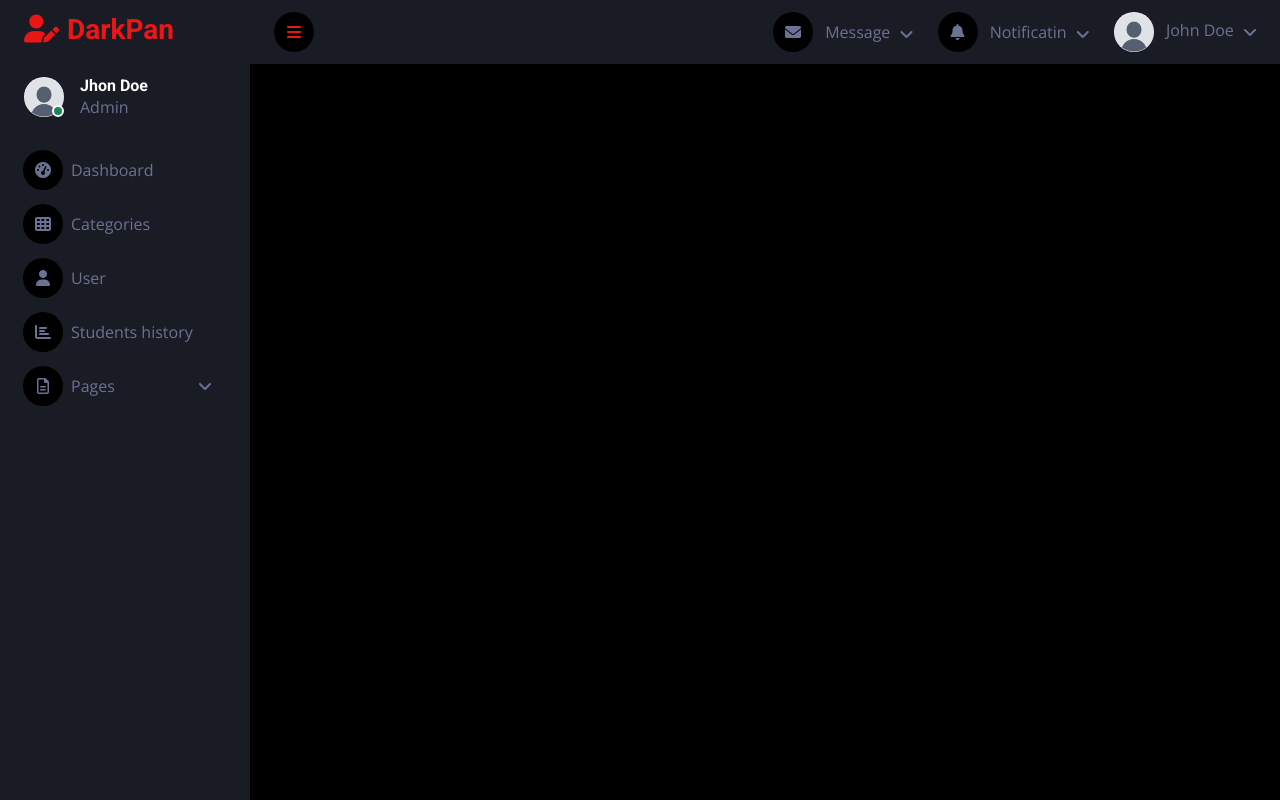
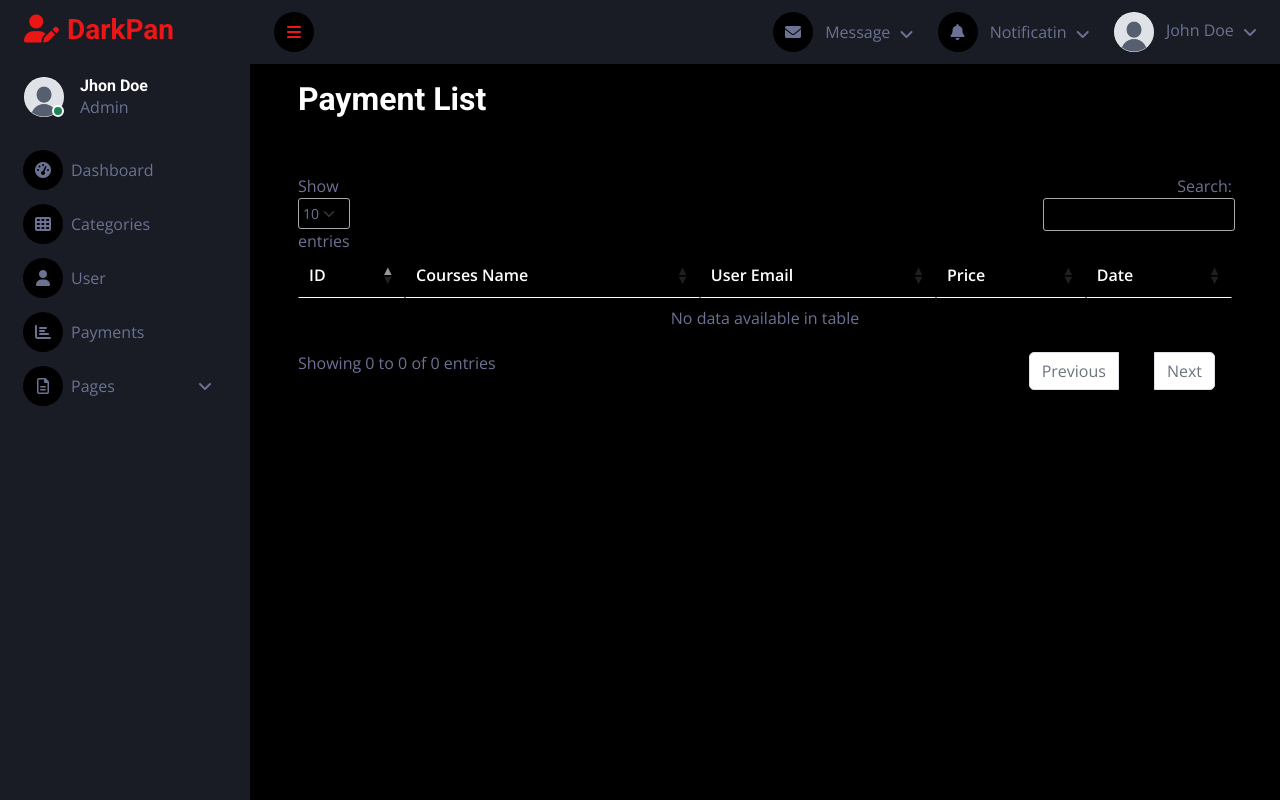
Before and after one commit to Phanit-Chea/G14-Elearning, a PHP site: page /admin_student_history in a window 1280 px wide. Run offline with PHP 8.4, Linux system fonts and the light colour scheme; data comes from the database, SQL or seed files in the repository; data that the repository does not hold is empty; some libraries are stand-ins or nearby versions.

Commit message:
['feat']code on display payment on admin payment pge #EL-114

```diff
--- a/controllers/admin/category/admin_search_ccategories.controller.php
+++ b/controllers/admin/category/admin_search_ccategories.controller.php
@@ -15,7 +15,7 @@ if ($_SERVER['REQUEST_METHOD'] === 'GET'){
 <?php if(isset($_GET['id'])): ?>
   <div class="card" style="background: white; width: 500px; height: 320px; position:absolute; top: 20%; left: 40%;">
       <img src="../../assets/images/categories/<?= getCategory($_GET['id'])['category_image'];?>" alt="" style="height: 280px;">
-      <a href="/admin_categories" class="btn bg-primary text-white" style="height: 40px; border-radius: 0px 0px 5px 5px;">close</a>
+      <a href="/admin_categories" class="btn bg-primary text-white" style="height: 40px; border-radius: 0px 0px 5px 5px;">Close</a>
 
   </div>
 <?php endif; ?>
--- a/controllers/payment/payment.controller.php
+++ b/controllers/payment/payment.controller.php
@@ -1,10 +1,11 @@
 <?php
 require 'database/database.php';
-require 'models/payment.model.php';
+// require 'models/payment.model.php';
 $cardNameMsg = $cardNumberMsg = $expDateMsg = $cvvMsg = '';
 $oldCardName = $oldCardNumber = $oldExpDate = $oldCvv = '';
 $isValidForm = true;
 if ($_SERVER['REQUEST_METHOD'] == 'POST') {
+    $paymentDate= $_POST['paymentDate'];
     if (isset($_POST['cardName'])) {
         $oldCardName = $_POST['cardName'];
         if (strlen($_POST['cardName']) < 5) {
@@ -40,7 +41,7 @@ if ($_SERVER['REQUEST_METHOD'] == 'POST') {
     if ($isValidForm) {
         foreach ($carts as $cart) {
             if(!isPaymentExist($userId,$cart['courses_id'])){
-                purchaseCourse($cart['courses_id'], $userId);
+                purchaseCourse($cart['courses_id'], $userId, $paymentDate);
             }
         }
         header('Location: /');
--- a/layouts/admin/navbar.php
+++ b/layouts/admin/navbar.php
@@ -18,7 +18,7 @@
                     <a href="/admin" class="nav-item nav-link"><i class="fa fa-tachometer-alt me-2"></i>Dashboard</a>
                     <a href="/admin_categories" class="nav-item nav-link"><i class="fa fa-th me-2"></i>Categories</a>
                     <a href="/admin_user" class="nav-item nav-link"><i class="fa fa-user me-2"></i>User</a>
-                    <a href="/admin_student_history" class="nav-item nav-link"><i class="fa fa-chart-bar me-2"></i>Students history</a>
+                    <a href="/admin_student_history" class="nav-item nav-link"><i class="fa fa-chart-bar me-2"></i>Payments</a>
                     <div class="nav-item dropdown">
                         <a href="#" class="nav-link dropdown-toggle" data-bs-toggle="dropdown"><i class="far fa-file-alt me-2"></i>Pages</a>
                         <div class="dropdown-menu bg-transparent border-0">
--- a/layouts/header.php
+++ b/layouts/header.php
@@ -33,7 +33,9 @@
 
 	<!-- Link and script for Ajax -->
     <script src="https://ajax.googleapis.com/ajax/libs/jquery/3.6.1/jquery.min.js"></script>
-    <link rel="stylesheet" href="https://cdnjs.cloudflare.com/ajax/libs/font-awesome/6.0.0/css/all.min.css" />
+	<link rel="stylesheet" href="https://cdnjs.cloudflare.com/ajax/libs/font-awesome/6.0.0/css/all.min.css" />
+
+
 
 </head>
 
--- a/models/payment.model.php
+++ b/models/payment.model.php
@@ -1,11 +1,12 @@
 <?php
 
-function purchaseCourse(int $courseId, int $userId): bool{
+function purchaseCourse(int $courseId, int $userId, string $date): bool{
     global $connection;
-    $statement = $connection->prepare("INSERT INTO payment (user_id, course_id) VALUES (:userId, :courseId)");
+    $statement = $connection->prepare("INSERT INTO payment (user_id, course_id, date) VALUES (:userId, :courseId, :date)");
     $statement->execute([
         ':userId' => $userId,
-        ':courseId' => $courseId
+        ':courseId' => $courseId,
+        ':date' => $date
     ]);
     return $statement->rowCount()>0;
 }
@@ -20,3 +21,15 @@ function isPaymentExist(int $courseId, int $userId): bool{
     ]);
     return $statement->rowCount()>0;
 }
+
+// ========== get all payment to display on admin payment ========
+function getAllPayments(): array{
+    global $connection;
+    $statement = $connection->prepare("
+    SELECT payment.payment_id, courses.course_name, users.email, courses.course_price, payment.date
+    FROM payment
+    INNER JOIN users ON users.user_id = payment.user_id
+    INNER JOIN courses ON courses.course_id = payment.course_id");
+    $statement->execute();
+    return $statement->fetchAll();
+}
--- a/views/admin/admin_categories.view.php
+++ b/views/admin/admin_categories.view.php
@@ -89,7 +89,7 @@ require "models/admin.model.php";
 <?php if(isset($_GET['id'])): ?>
   <div class="card" style="background: white; width: 500px; height: 320px; position:absolute; top: 20%; left: 40%;">
       <img src="../../assets/images/categories/<?= getCategory($_GET['id'])['category_image'];?>" alt="" style="height: 280px;">
-      <a href="/admin_categories" class="btn bg-primary text-white" style="height: 40px; border-radius: 0px 0px 5px 5px;">close</a>
+      <a href="/admin_categories" class="btn bg-primary text-white" style="height: 40px; border-radius: 0px 0px 5px 5px;">Close</a>
   </div>
 <?php endif; ?>
 
--- a/views/admin/admin_stunent_history.view.php
+++ b/views/admin/admin_stunent_history.view.php
@@ -0,0 +1,56 @@
+<?php
+require "models/payment.model.php";
+
+?>
+<link rel="stylesheet" href="https://cdn.datatables.net/2.0.2/css/dataTables.dataTables.css"/>
+<div class="table-responsive p-5 pt-3">
+    <h2>Payment List</h2>
+    <div class="container w-50 pt-5"></div>
+    <table id="example" class="table table-striped table-bordered" style="width:100%">
+        <thead>
+            <tr class="text-white">
+                <th scope="col">ID</th>
+                <th scope="col">Courses Name</th>
+                <th scope="col">User Email</th>
+                <th scope="col">Price</th>
+                <th scope="col">Date</th>
+            </tr>
+        </thead>
+        <tbody>
+
+            <?php
+            $payments = getAllPayments();
+
+            foreach ($payments as $num => $payment) :
+
+            ?>
+                <tr>
+                    <td class = "">
+                        <?= $num + 1 ?>
+                    </td>
+                    <td>
+                        <?= $payment['course_name']; ?>
+                    </td>
+                    <td>
+                        <?= $payment['email']; ?>
+                    </td>
+                    <td>
+                        <?= $payment['course_price']; ?>
+                    </td>
+                    <td>
+                        <?= $payment['date']; ?>
+                    </td>
+
+                </tr>
+            <?php endforeach; ?>
+        </tbody>
+    </table>
+</div>
+<script defer src="https://code.jquery.com/jquery-3.7.1.js"></script>
+<script defer src="https://cdn.datatables.net/2.0.2/js/dataTables.js"></script>
+<script defer src="https://cdn.datatables.net/2.0.2/js/dataTables.bootstrap4.js"></script>
+<script>
+    $(document).ready(function() {
+        $('#example').DataTable();
+    });
+</script>
```
Also changed, not shown: layouts/navbar.php (+6 -1 lines), views/cart/cart.view.php (+10 -22 lines), assets/images/avatar/65fd551119d798.45915327.jpg (added).
